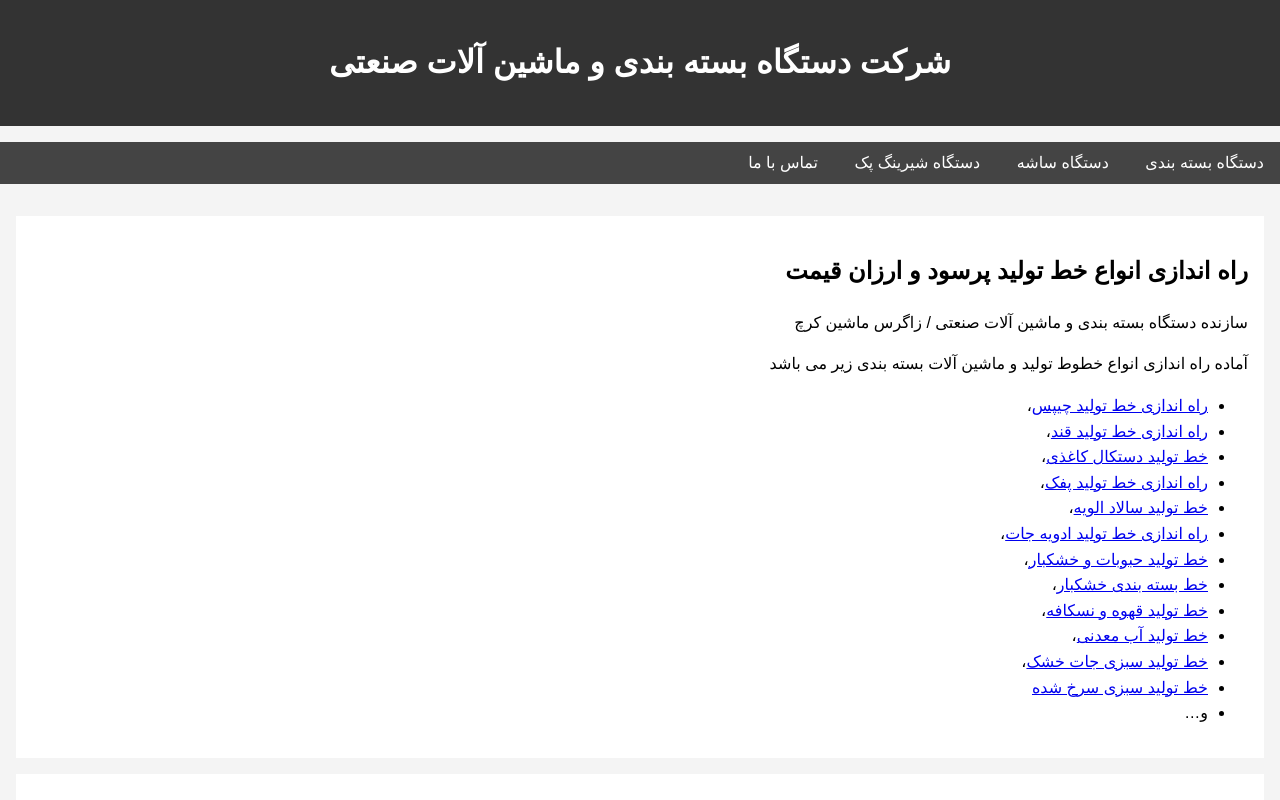
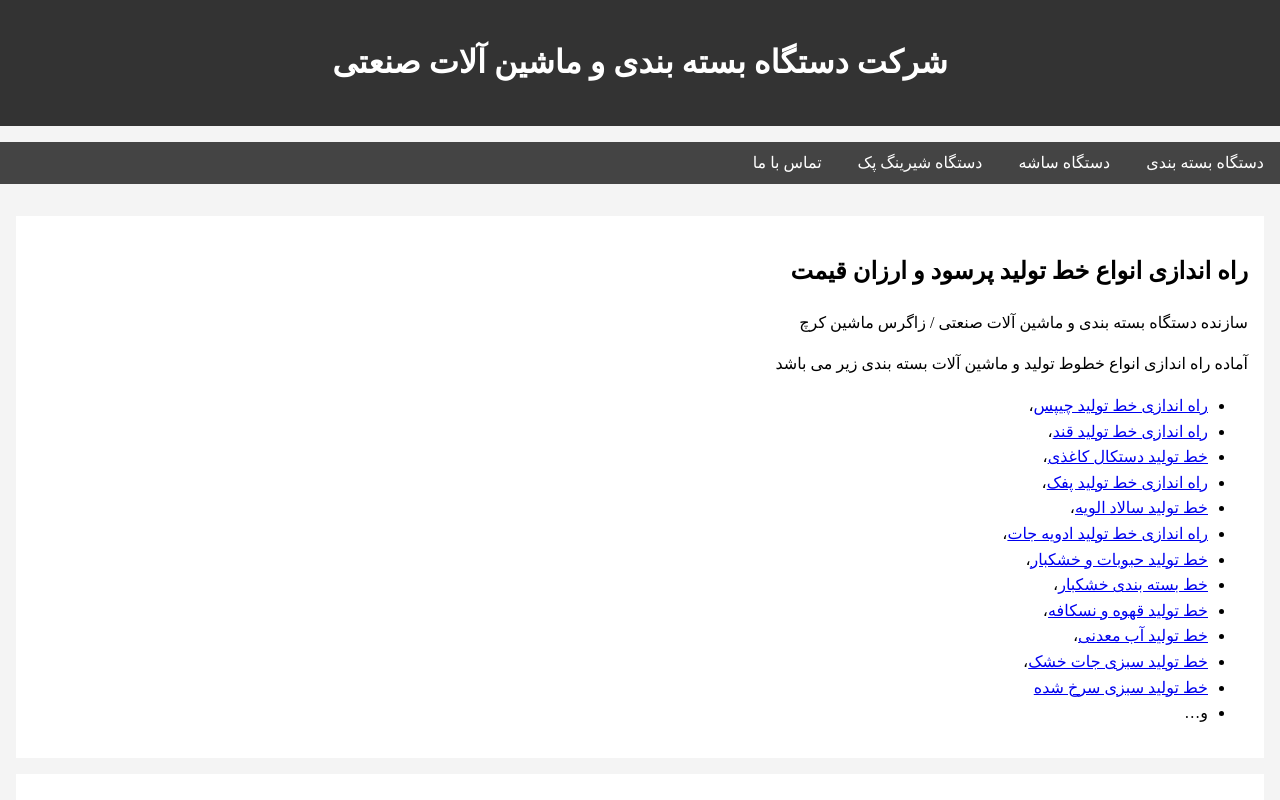
Before and after one commit to arianzagrosmachinery/pack.github.io, a plain HTML site: page index.html in a window 1280 px wide. Shown: the top 800 px of the page. Drawn offline with Linux system fonts and the light colour scheme; a web font is replaced by a local one.

Commit message:
Update index.html

```diff
--- a/index.html
+++ b/index.html
@@ -16,7 +16,7 @@
 }
   body {
     direction: rtl;
-    font-family: 'Vazirmatn', sans-serif; /* Use a web-friendly Persian font */
+    font-family: 'Vazirmatn'; /* Use a web-friendly Persian font */
     line-height: 1.6;
     padding: 0;
     margin: 0;
```
